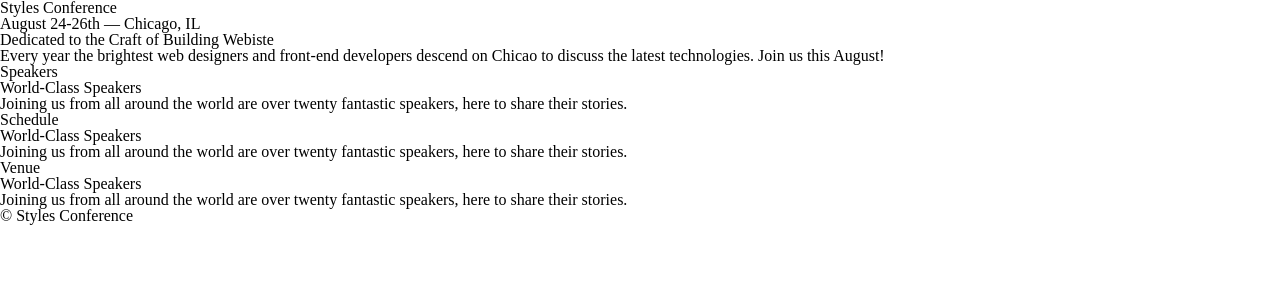
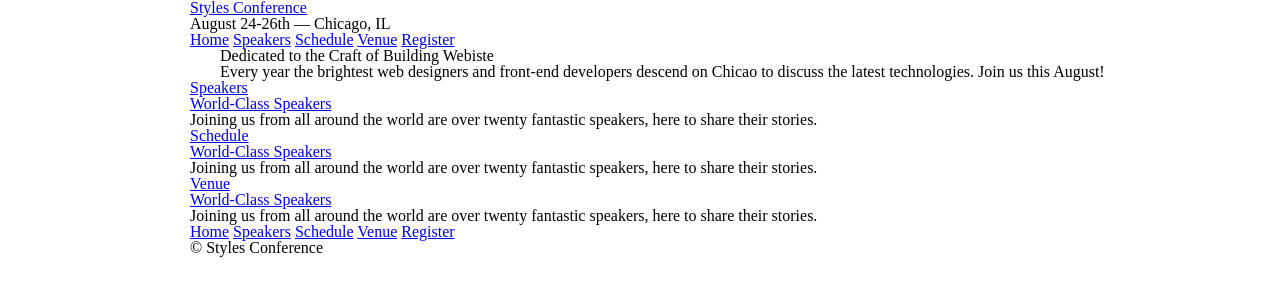
Before and after one commit to eugenesoo/html101, a website: page index.html in a window 1280 px wide. Drawn offline with Linux system fonts and the light colour scheme.

```diff
--- a/index.html
+++ b/index.html
@@ -3,32 +3,53 @@
     <link rel='stylesheet' type='text/css' href='style.css'>
   </head>
   <body>
-    <header>
-      <h1>Styles Conference</h1>
+    <header class='container'>
+      <h1><a href='index.html'>Styles Conference</a></h1>
       <h3>August 24&dash;26th &mdash; Chicago, IL</h3>
+      <nav>
+        <a href='index.html'>Home</a>
+        <a href='speakers.html'>Speakers</a>
+        <a href='schedule.html'>Schedule</a>
+        <a href='venue.html'>Venue</a>
+        <a href='register.html'>Register</a>
+      </nav>
     </header>
-    <section>
-      <section>
+    <section class='container'>
+      <section class='container'>
         <h2>Dedicated to the Craft of Building Webiste</h2>
         <p>Every year the brightest web designers and front-end developers descend on Chicao to discuss the latest technologies. Join us this August!</p>
       </section>
       <section>
+       <a href='speakers.html'>
          <h5>Speakers</h5>
          <h3>World-Class Speakers</h3>
+       </a>
        <p>Joining us from all around the world are over twenty fantastic speakers, here to share their stories.</p>
       </section>
       <section>
+        <a href='schedule.html'>
           <h5>Schedule</h5>
           <h3>World-Class Speakers</h3>
+        </a>
         <p>Joining us from all around the world are over twenty fantastic speakers, here to share their stories.</p>
       </section>
       <section>
+        <a href='venue.html'>
           <h5>Venue</h5>
           <h3>World-Class Speakers</h3>
+        </a>
         <p>Joining us from all around the world are over twenty fantastic speakers, here to share their stories.</p>
       </section>
     </section>
-    <footer>
+    <footer class='container'>
+      <nav>
+        <a href='index.html'>Home</a>
+        <a href='speakers.html'>Speakers</a>
+        <a href='schedule.html'>Schedule</a>
+        <a href='venue.html'>Venue</a>
+        <a href='register.html'>Register</a>
+      </nav>
       <small>&copy; Styles Conference</small>
+    </footer>
   </body>
 </html>
--- a/style.css
+++ b/style.css
@@ -46,3 +46,15 @@
 	border-collapse: collapse;
 	border-spacing: 0;
 }
+
+*, *:before, *:after {
+  -webkit-box-sizing: border-box;
+  -moz-box-sizing: border-box;
+  box-sizing: border-box;
+}
+
+.container {
+  width: 960px;
+  padding: 0 30px;
+  margin: 0 auto;
+}
```
Also changed, not shown: package.json (added, +11 -0 lines), 3 other files. Lines whose indentation alone changed are shown as unchanged.
